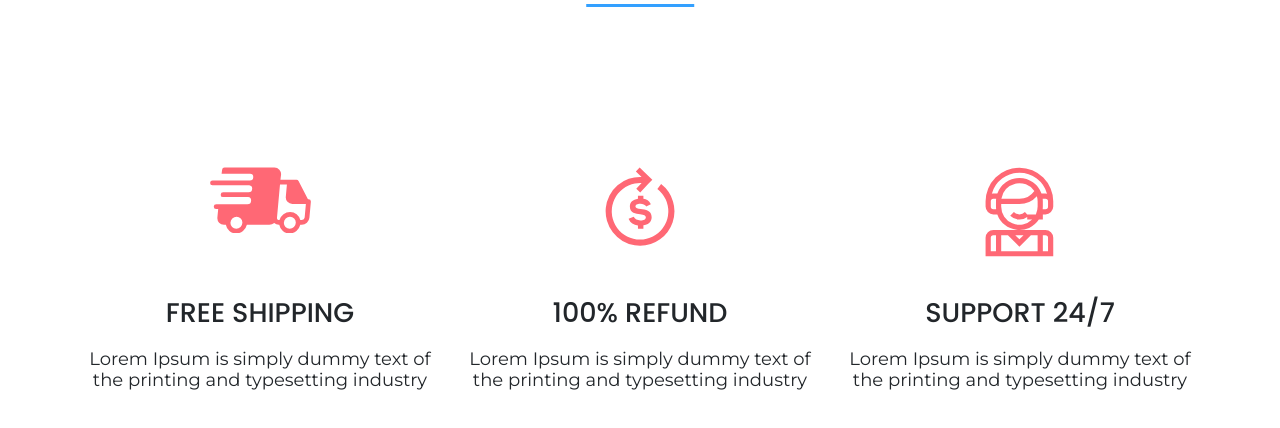
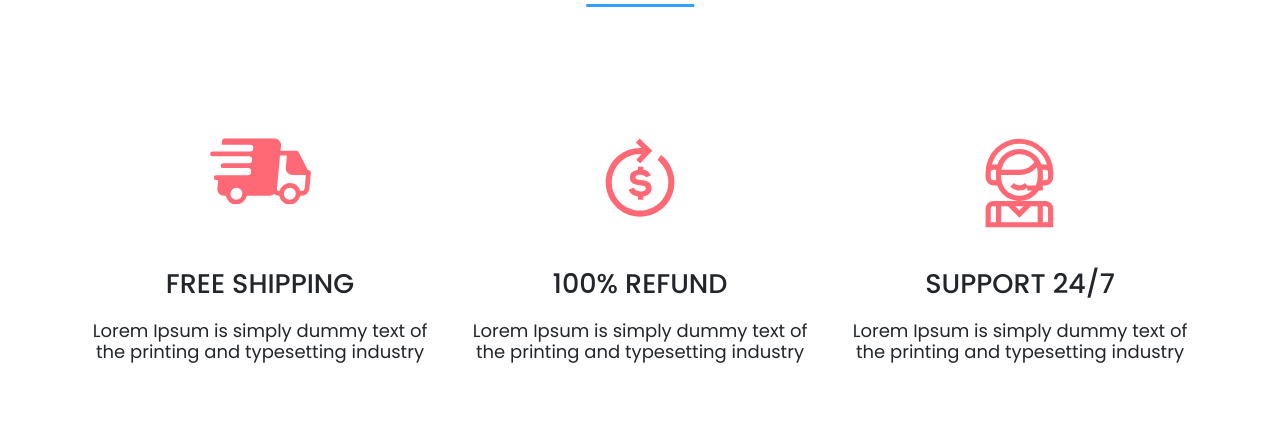
Before and after one commit to Zina88/online-shoes, a React (Create React App) app: page /online-shoes/sneakers in a window 1280 px wide. Shown: the part 1767-2195 px from the top of the page. Built offline with nearby package versions, Linux system fonts and the light colour scheme.

Commit message:
fix styled

```diff
--- a/public/index.html
+++ b/public/index.html
@@ -12,7 +12,7 @@
 		<link rel="preconnect" href="https://fonts.gstatic.com" crossorigin />
 
 		<link
-			href="https://fonts.googleapis.com/css2?family=Poppins:wght@400;500;600;700&family=Raleway:wght@400;700&family=Montserrat&display&display=swap"
+			href="https://fonts.googleapis.com/css2?family=Poppins:wght@400;500;600;700&family=Raleway:wght@400;700&display&display=swap"
 			rel="stylesheet"
 		/>
 
--- a/src/components/AboutUs/AboutUs.jsx
+++ b/src/components/AboutUs/AboutUs.jsx
@@ -8,21 +8,21 @@ const AboutUs = () => {
 		<Section>
 			<Container>
 				<Row as="ul" xs={1} sm={3}>
-					<Col as="li" className={'mb-3'}>
+					<Col as="li" className={'mb-3, p-2'}>
 						<Icon>
 							<ShippingIcon width={101} height={66} />
 						</Icon>
 						<Title>FREE SHIPPING</Title>
 						<Text>Lorem Ipsum is simply dummy text of the printing and typesetting industry</Text>
 					</Col>
-					<Col as="li" className={'mb-3'}>
+					<Col as="li" className={'mb-3, p-2'}>
 						<Icon>
 							<RefundIcon width={70} height={80} />
 						</Icon>
 						<Title>100% REFUND</Title>
 						<Text>Lorem Ipsum is simply dummy text of the printing and typesetting industry</Text>
 					</Col>
-					<Col as="li" className={'mb-3'}>
+					<Col as="li" className={'mb-3, p-2'}>
 						<Icon>
 							<SupportIcon width={70} height={90} />
 						</Icon>
--- a/src/components/AboutUs/AboutUs.styled.jsx
+++ b/src/components/AboutUs/AboutUs.styled.jsx
@@ -5,8 +5,14 @@ import { ReactComponent as Refund } from '../../assets/icons/refundIcon.svg';
 import { ReactComponent as Shipping } from '../../assets/icons/shippingIcon.svg';
 
 export const Section = styled.section`
-	padding: 97px 0 120px 0;
+	padding: 30px 0 30px 0;
 	text-align: center;
+	@media (min-width: 768px) {
+		padding: 50px 0 50px 0;
+	}
+	@media (min-width: 1200px) {
+		padding: 60px 0 60px 0;
+	}
 `;
 
 export const Icon = styled.div`
@@ -29,7 +35,7 @@ export const Title = styled.h3`
 	}
 `;
 export const Text = styled.p`
-	font-family: ${p => p.theme.fonts.text};
+	font-family: ${p => p.theme.fonts.body};
 	font-weight: ${p => p.theme.fontWeights.normal};
 	color: ${p => p.theme.colors.primary};
 	font-size: 15px;
--- a/src/pages/HomePage.jsx
+++ b/src/pages/HomePage.jsx
@@ -10,6 +10,7 @@ export default function HomePage() {
 			<Hero />
 			<Slider />
 			<BestSellers />
+
 			<AboutUs />
 		</>
 	);
--- a/src/utils/themes.js
+++ b/src/utils/themes.js
@@ -22,7 +22,6 @@ export const theme = {
 	fonts: {
 		body: 'Poppins, sans-serif',
 		raleway: 'Raleway, sans-serif',
-		text: 'Montserrat,  sans-serif',
 	},
 	fontSizes: {
 		xs: '12px',
```
